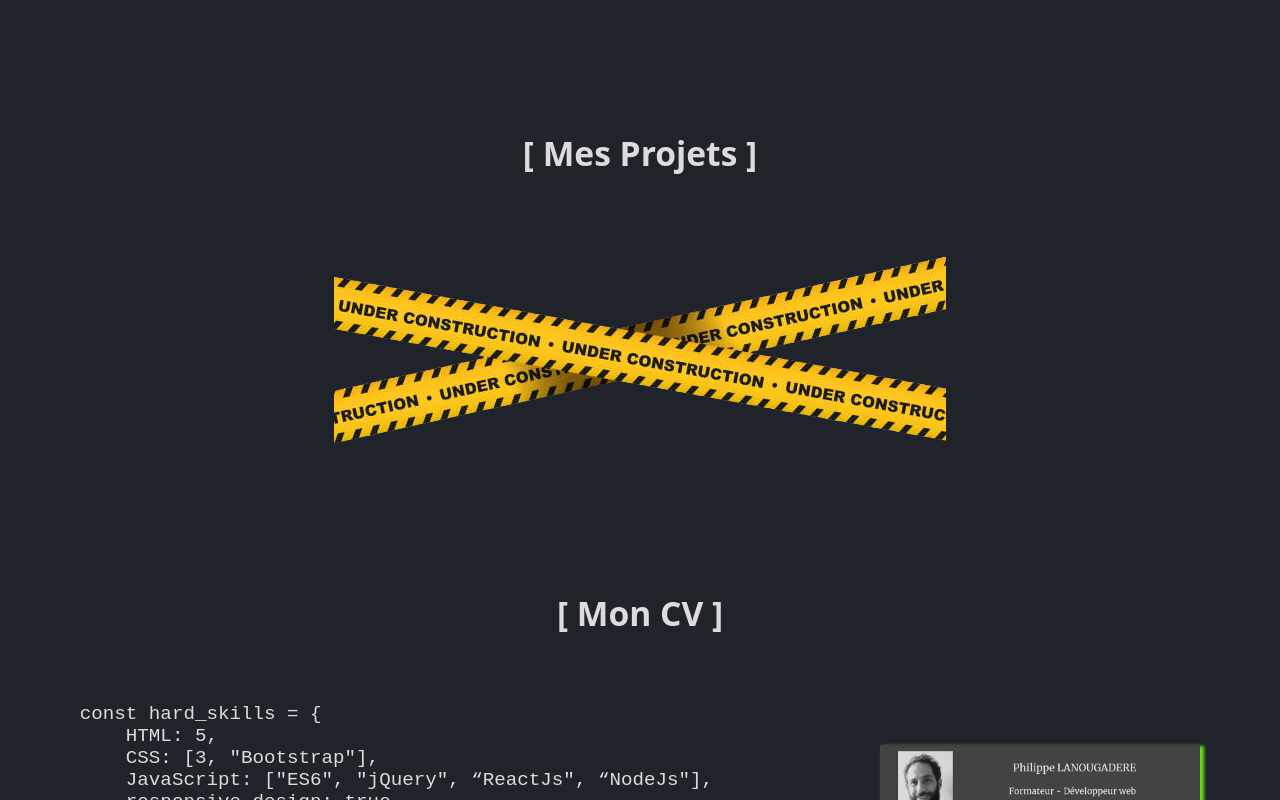
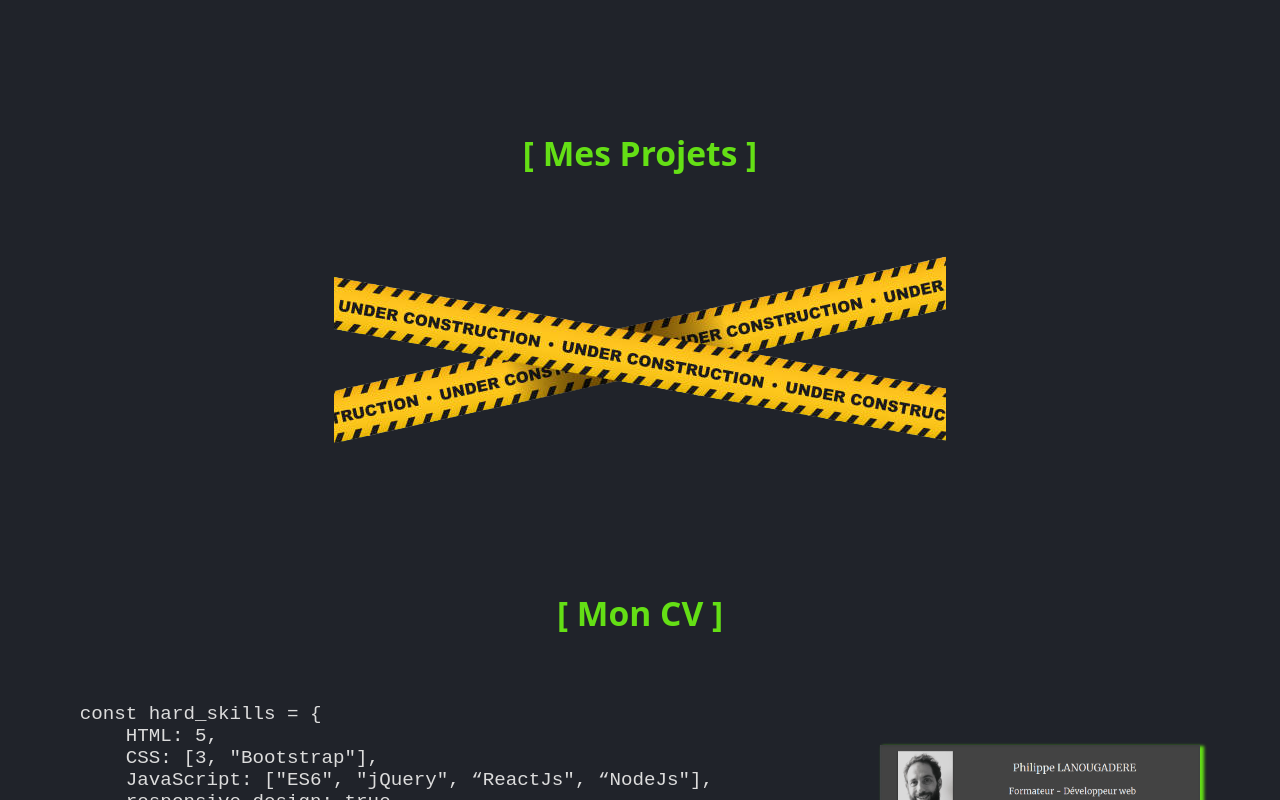
Before and after one commit to philippe76/React-Portfolio, a React (Create React App) app: page / in a window 1280 px wide. Shown: the part 1040-1840 px from the top of the page. Built offline with nearby package versions, Linux system fonts and the light colour scheme.

Commit message:
change main titles

```diff
--- a/src/App.css
+++ b/src/App.css
@@ -15,6 +15,7 @@ body {
   font-size: calc(1.3rem + 1vw);
   text-align: center;
   margin-top: 5rem;
+  color: #64df15;
 }
 
 
```
